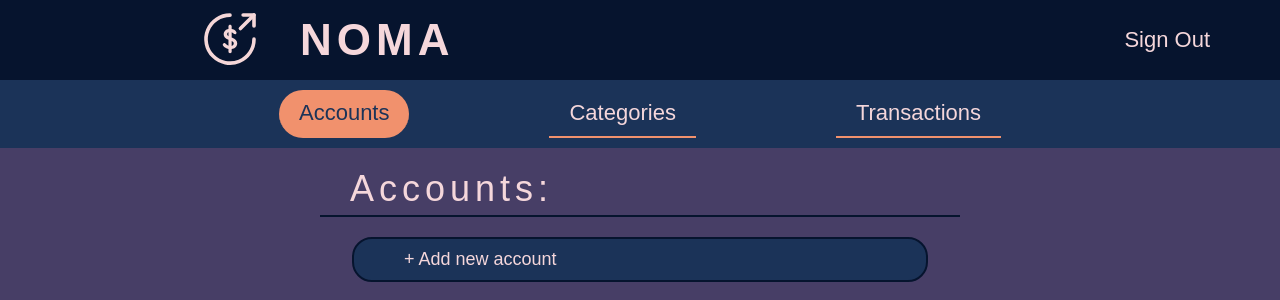
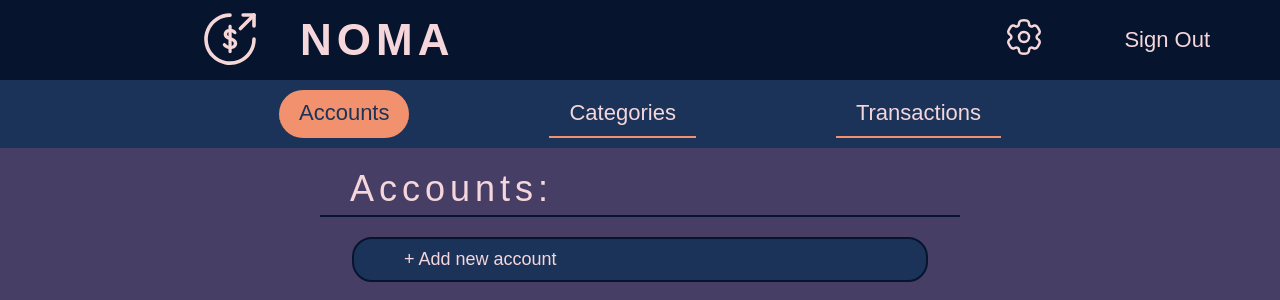
Before and after one commit to kotovskyy/ExpenseTracker, a Django app: template expensetracker/core/templates/core/accounts.html in a window 1280 px wide. Shown: the top 300 px of the page. Run offline with Django 3.2, Linux system fonts and the light colour scheme; the template is opened without the code that fills it, so the values that code supplies are empty.

Commit message:
Set proper adresses to settings page

```diff
--- a/expensetracker/core/templates/core/account.html
+++ b/expensetracker/core/templates/core/account.html
@@ -26,6 +26,11 @@
                 </div>
             </a>
             <div class="header-navigation">
+                <div class="header-nav-icon-container">
+                    <a class="header-navigation-link" href="{% url 'core_settings' %}">
+                        <img class="header-nav-icon" src="{% static 'core/svg/settings-icon.svg' %}" alt="settings icon">
+                    </a>
+                </div>
                 <a class="header-navigation-link" href="{% url 'users_userSignOut' %}">Sign Out</a>
             </div>
         </div>
--- a/expensetracker/core/templates/core/accounts.html
+++ b/expensetracker/core/templates/core/accounts.html
@@ -22,6 +22,11 @@
                 </div>
             </a>
             <div class="header-navigation">
+                <div class="header-nav-icon-container">
+                    <a class="header-navigation-link" href="{% url 'core_settings' %}">
+                        <img class="header-nav-icon" src="{% static 'core/svg/settings-icon.svg' %}" alt="settings icon">
+                    </a>
+                </div>
                 <a class="header-navigation-link" href="{% url 'users_userSignOut' %}">Sign Out</a>
             </div>
         </div>
--- a/expensetracker/core/templates/core/add_account.html
+++ b/expensetracker/core/templates/core/add_account.html
@@ -26,6 +26,11 @@
                 </div>
             </a>
             <div class="header-navigation">
+                <div class="header-nav-icon-container">
+                    <a class="header-navigation-link" href="{% url 'core_settings' %}">
+                        <img class="header-nav-icon" src="{% static 'core/svg/settings-icon.svg' %}" alt="settings icon">
+                    </a>
+                </div>
                 <a class="header-navigation-link" href="{% url 'users_userSignOut' %}">Sign Out</a>
             </div>
         </div>
--- a/expensetracker/core/templates/core/add_category.html
+++ b/expensetracker/core/templates/core/add_category.html
@@ -26,6 +26,11 @@
                 </div>
             </a>
             <div class="header-navigation">
+                <div class="header-nav-icon-container">
+                    <a class="header-navigation-link" href="{% url 'core_settings' %}">
+                        <img class="header-nav-icon" src="{% static 'core/svg/settings-icon.svg' %}" alt="settings icon">
+                    </a>
+                </div>
                 <a class="header-navigation-link" href="{% url 'users_userSignOut' %}">Sign Out</a>
             </div>
         </div>
--- a/expensetracker/core/templates/core/categories_expense.html
+++ b/expensetracker/core/templates/core/categories_expense.html
@@ -23,7 +23,7 @@
             </a>
             <div class="header-navigation">
                     <div class="header-nav-icon-container">
-                        <a class="header-navigation-link" href="">
+                        <a class="header-navigation-link" href="{% url 'core_settings' %}">
                             <img class="header-nav-icon" src="{% static 'core/svg/settings-icon.svg' %}" alt="settings icon">
                         </a>
                     </div>
--- a/expensetracker/core/templates/core/categories_income.html
+++ b/expensetracker/core/templates/core/categories_income.html
@@ -22,6 +22,11 @@
                 </div>
             </a>
             <div class="header-navigation">
+                <div class="header-nav-icon-container">
+                    <a class="header-navigation-link" href="{% url 'core_settings' %}">
+                        <img class="header-nav-icon" src="{% static 'core/svg/settings-icon.svg' %}" alt="settings icon">
+                    </a>
+                </div>
                 <a class="header-navigation-link" href="{% url 'users_userSignOut' %}">Sign Out</a>
             </div>
         </div>
--- a/expensetracker/core/templates/core/category.html
+++ b/expensetracker/core/templates/core/category.html
@@ -26,6 +26,11 @@
                 </div>
             </a>
             <div class="header-navigation">
+                <div class="header-nav-icon-container">
+                    <a class="header-navigation-link" href="{% url 'core_settings' %}">
+                        <img class="header-nav-icon" src="{% static 'core/svg/settings-icon.svg' %}" alt="settings icon">
+                    </a>
+                </div>
                 <a class="header-navigation-link" href="{% url 'users_userSignOut' %}">Sign Out</a>
             </div>
         </div>
--- a/expensetracker/core/templates/core/transaction.html
+++ b/expensetracker/core/templates/core/transaction.html
@@ -27,6 +27,11 @@
                 </div>
             </a>
             <div class="header-navigation">
+                <div class="header-nav-icon-container">
+                    <a class="header-navigation-link" href="{% url 'core_settings' %}">
+                        <img class="header-nav-icon" src="{% static 'core/svg/settings-icon.svg' %}" alt="settings icon">
+                    </a>
+                </div>
                 <a class="header-navigation-link" href="{% url 'users_userSignOut' %}">Sign Out</a>
             </div>
         </div>
--- a/expensetracker/core/templates/core/transactions.html
+++ b/expensetracker/core/templates/core/transactions.html
@@ -25,6 +25,11 @@
                 </div>
             </a>
             <div class="header-navigation">
+                <div class="header-nav-icon-container">
+                    <a class="header-navigation-link" href="{% url 'core_settings' %}">
+                        <img class="header-nav-icon" src="{% static 'core/svg/settings-icon.svg' %}" alt="settings icon">
+                    </a>
+                </div>
                 <a class="header-navigation-link" href="{% url 'users_userSignOut' %}">Sign Out</a>
             </div>
         </div>
```
